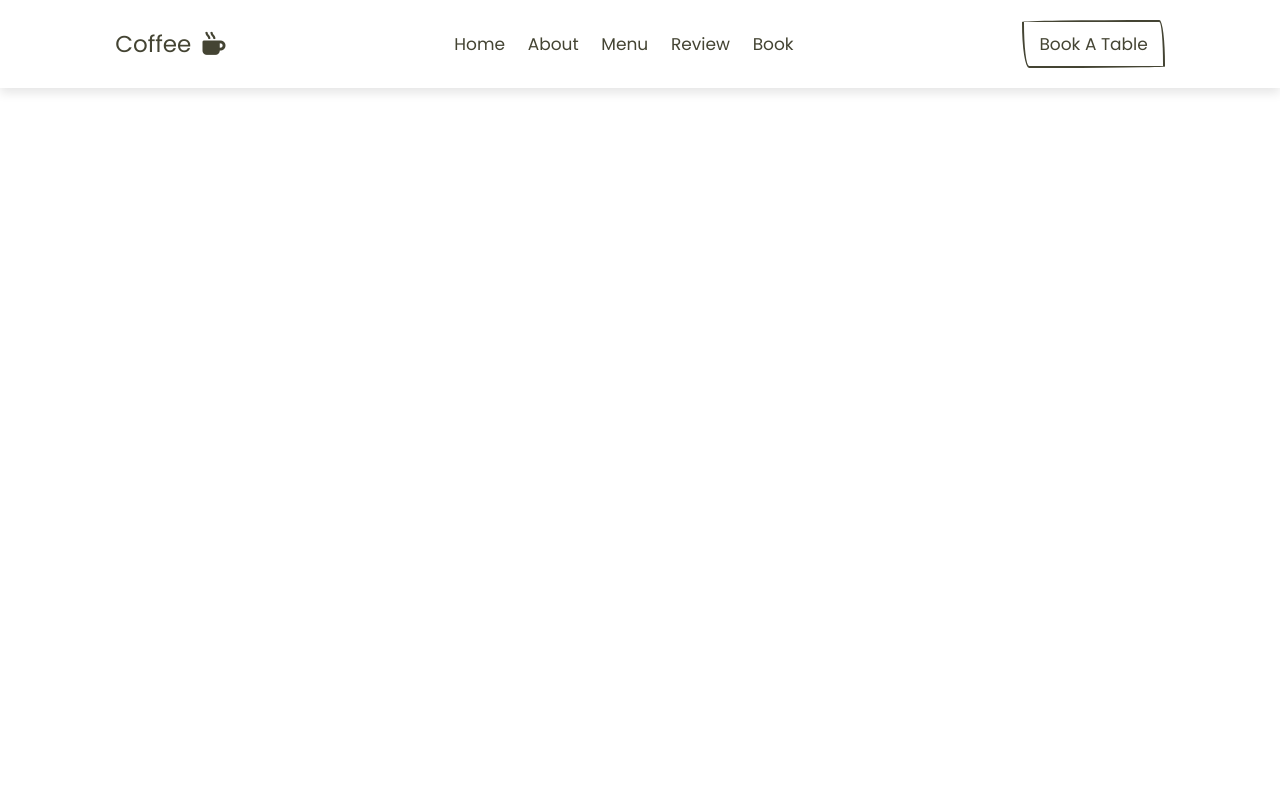
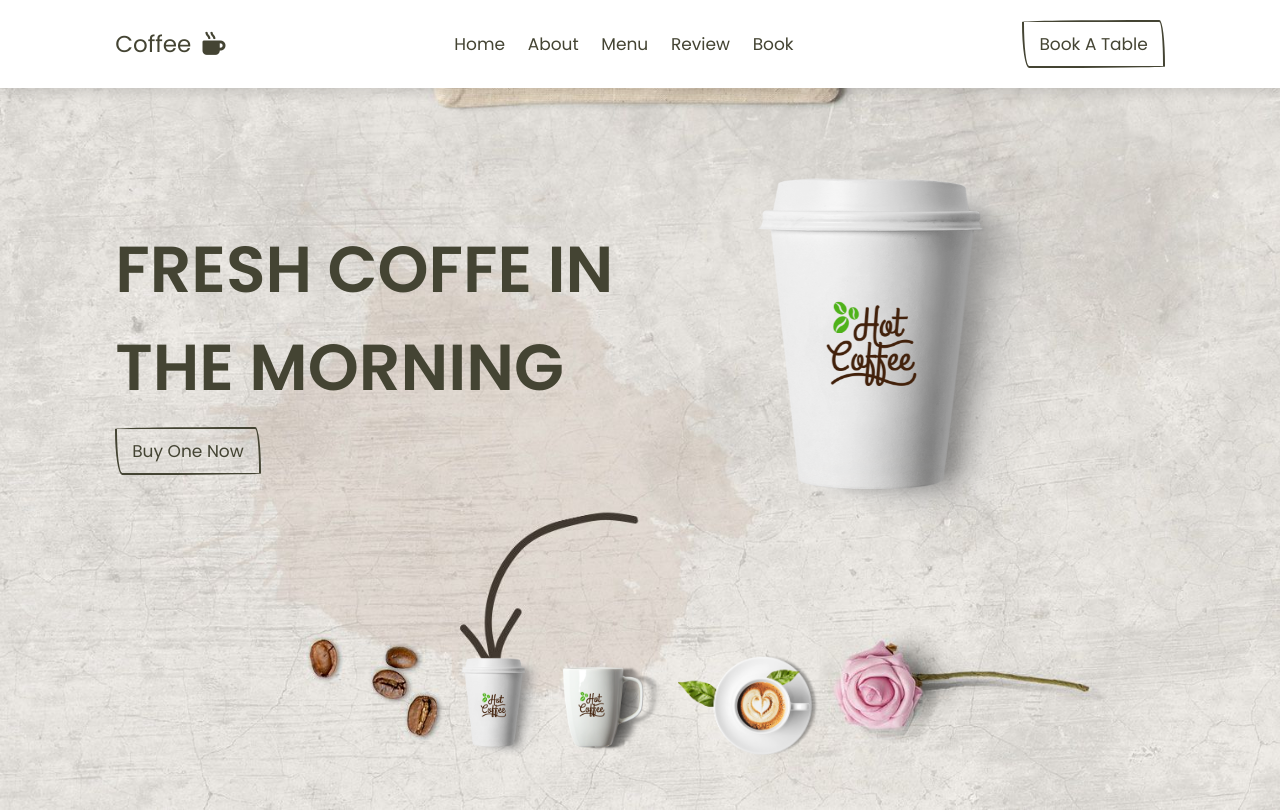
Before and after one commit to sami12344/sami_cafe.github.io, a plain HTML site: page index.html in a window 1280 px wide. Drawn offline with Linux system fonts and the light colour scheme.

Commit message:
home section

```diff
--- a/assets/scss/_config.scss
+++ b/assets/scss/_config.scss
@@ -31,6 +31,10 @@ html{
 
 
 }
+
+section{
+    padding:2rem 9%;
+}
 .btn{
     padding: .9rem 1.5rem;
     border-radius: $border-radius;
--- /dev/null
+++ b/assets/scss/_home.scss
@@ -0,0 +1,58 @@
+@import url("./_config.scss");
+
+.home {
+  min-height: 100vh;
+  padding-top: 12rem;
+  background: url("/assets/img/home-bg.jpg") no-repeat;
+  background-position: center;
+  background-size: cover;
+  .image-slider{
+    text-align: center;
+    padding:  3rem 0;
+    img{
+      height: 10rem;
+      margin: 0 .5rem;
+      cursor: pointer;
+      margin-top: 5rem;
+      &:hover{
+        transform: translateY(-2rem);
+      }
+    }
+  }
+  .row {
+    display: flex;
+    align-items: center;
+
+
+    flex-wrap: wrap;
+    gap: 1.5rem;
+    .content {
+        flex:1 1 42rem;
+
+        h3{
+          font-size: 6.5rem ;
+          color: $main-color;
+          text-transform: uppercase;
+        }
+    }
+    .image {
+      flex:1 1 42rem;
+      padding-top: 10rem;
+      text-align: center;
+      img {
+        height: 35rem;
+        animation: float 4s linear infinite;
+      }
+    }
+  }
+}
+
+@keyframes float {
+  0%,
+  100% {
+    transform: translateY(0rem);
+  }
+  50% {
+    transform: translateY(-7rem);
+  }
+}
--- a/assets/scss/main.scss
+++ b/assets/scss/main.scss
@@ -1,2 +1,3 @@
 @import './config';
 @import './header';
+@import './home';
--- a/index.html
+++ b/index.html
@@ -1,5 +1,6 @@
 <!DOCTYPE html>
 <html lang="en">
+
 <head>
     <meta charset="UTF-8">
     <meta http-equiv="X-UA-Compatible" content="IE=edge">
@@ -8,8 +9,9 @@
     <link rel="stylesheet" href="./assets/dist/css/main.css">
     <link rel="stylesheet" href="./assets/fontawsome/css/all.css">
 </head>
+
 <body>
-    <!-- header section starts -->
+    <!-- ============================================================== header section starts========================================================= -->
 
     <header class="header">
         <div class="fas fa-bars" id="menu-btn"></div>
@@ -25,10 +27,32 @@
         <a href="#" class="btn">book a table</a>
     </header>
 
+    <!-- ================================================================ header section ends========================================================= -->
 
 
 
-    <!-- header section ends -->
+
+<!-- ================================================================ home section starts========================================================= -->
+<section class="home" id="home">
+    <div class="row">
+        <div class="content">
+            <h3>fresh Coffe in the Morning</h3>
+            <a href="#" class="btn">buy one now</a>
+        </div>
+        <div class="image">
+            <img src="./assets/img/home-img-1.png" alt="" class="main-home-image">
+        </div>
+    </div>
+    <div class="image-slider">
+        <img src="./assets/img/home-img-1.png" alt="">
+        <img src="./assets/img/home-img-2.png" alt="">
+        <img src="./assets/img/home-img-3.png" alt="">
+
+
+    </div>
+</section>
+<!-- ================================================================ home section ends========================================================= -->
+
 
 
 
@@ -65,4 +89,5 @@
 
     <script src="./assets/js/main.js"></script>
 </body>
+
 </html>
```
Also changed, not shown: assets/dist/css/main.css, 1 other file.
